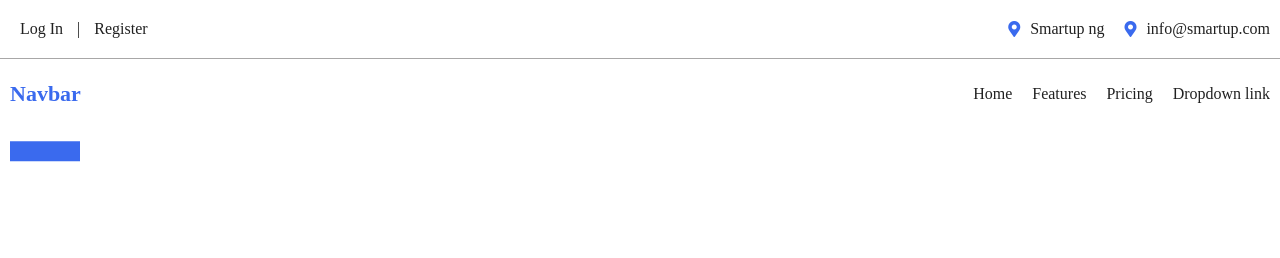
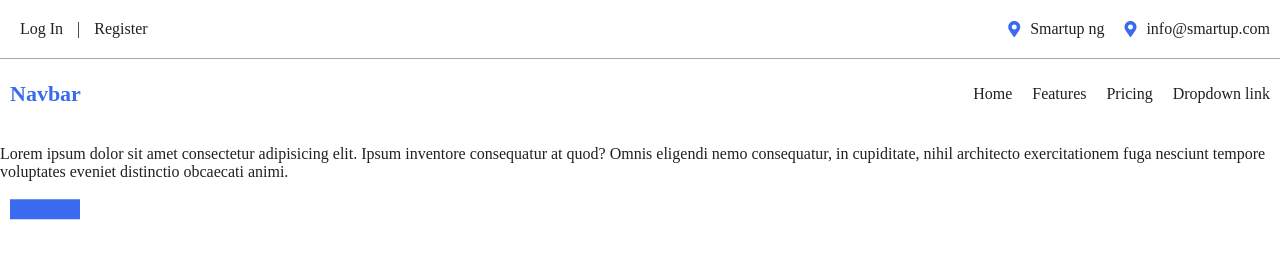
Before and after one commit to MelvinManni/test, a plain HTML site: page index.html in a window 1280 px wide. Drawn offline with Linux system fonts and the light colour scheme.

Commit message:
new test commit

```diff
--- a/index.html
+++ b/index.html
@@ -62,6 +62,12 @@
         </nav>
     </header>
 
+    <p>
+        Lorem ipsum dolor sit amet consectetur adipisicing elit. Ipsum inventore consequatur at quod? Omnis eligendi
+        nemo consequatur, in cupiditate, nihil architecto exercitationem fuga nesciunt tempore voluptates eveniet
+        distinctio obcaecati animi.
+    </p>
+
     <div class="_margin">
         <div class="_bar"></div>
     </div>
```
